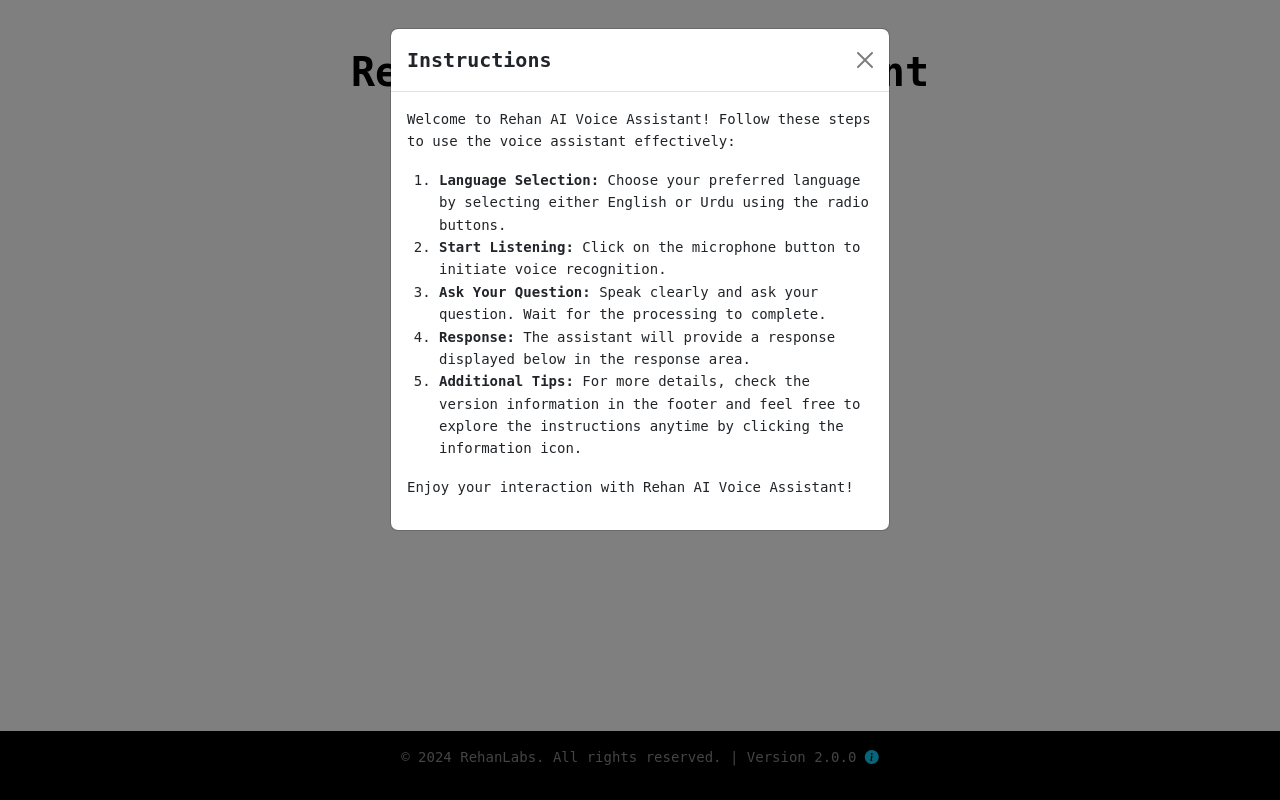
After one commit to MuhammadNasarUddin/nasar, a Flask app: page /rehanai/ in a window 1280 px wide. The commit adds this page. Run offline with Flask 3, Linux system fonts and the light colour scheme.

Commit message:
initial commit

```diff
--- a/app.py
+++ b/app.py
@@ -7,23 +7,16 @@
 from mp4 import mp4_app
 from resizer import resizer_app
 from supertec import supertec_app
-from callannie import callannieapp
-from flask import Flask
+# from callannie import callannieapp
+from rehanai import rehanaiapp
 
 app = Flask(__name__)
 app.secret_key = 'nasar123'  # Set a secret key for session management
-
-# Configure logging
-# logging.basicConfig(filename='app.log', level=logging.DEBUG)
-# logging.basicConfig(filename='record.log', level=logging.DEBUG, format=f'%(asctime)s %(levelname)s %(name)s %(threadName)s : %(message)s')
-
 
 app.config['MAX_CONTENT_LENGTH'] = 100 * 1024 * 1024  # Allow up to 10 megabytes
 
 @app.route('/')
 def index():
-    # app.logger.info('Info level log')
-    # app.logger.warning('Warning level log')
     return render_template('index.html')
 
 app.register_blueprint(qrcode_app, url_prefix='/qrcode')
@@ -33,7 +26,9 @@
 app.register_blueprint(mp4_app, url_prefix='/mp4')
 app.register_blueprint(resizer_app, url_prefix='/resizer')
 app.register_blueprint(supertec_app, url_prefix='/bot')
-app.register_blueprint(callannieapp, url_prefix='/callannie')
+# app.register_blueprint(callannieapp, url_prefix='/callannie')
+app.register_blueprint(rehanaiapp, url_prefix='/rehanai')
+
 
 if __name__ == "__main__":
     app.run(debug=True, port=8001)
--- /dev/null
+++ b/templates/rehanai.html
@@ -0,0 +1,325 @@
+<!-- index.html -->
+
+<!DOCTYPE html>
+<html lang="en">
+  <head>
+    <meta charset="UTF-8" />
+    <meta name="viewport" content="width=device-width, initial-scale=1.0" />
+    <title>RehanLabs | Voice Assistant</title>
+
+    <!-- External Stylesheets -->
+    <link rel="icon" href="/static/favicon.png" type="image/png" />
+    <link
+      rel="stylesheet"
+      href="https://cdn.jsdelivr.net/npm/bootstrap-icons@1.11.3/font/bootstrap-icons.min.css"
+    />
+    <link
+      href="https://cdn.jsdelivr.net/npm/bootstrap@5.3.2/dist/css/bootstrap.min.css"
+      rel="stylesheet"
+    />
+    <script src="https://code.jquery.com/jquery-3.7.1.js"></script>
+
+    <!-- Internal Styles -->
+    <style>
+      body {
+        font-family: monospace;
+        background-color: white;
+      }
+
+      h1 {
+        font-weight: 900;
+        color: black;
+      }
+
+      #response-content {
+        margin-top: 20px;
+      }
+
+      /* .instruction-marquee {
+            color:black;
+            white-space: nowrap;
+            overflow: hidden;
+            box-sizing: border-box;
+            font-weight: 500;
+        } */
+      #version-footer {
+        position: fixed;
+        bottom: 0;
+        width: 100%;
+        font-size: 14px;
+        text-align: left;
+        color: #888;
+      }
+
+      /* Add this style block to your existing styles in the head section of your HTML */
+      .modal-body {
+        font-size: 14px;
+        line-height: 1.6;
+      }
+    </style>
+  </head>
+  <body>
+    <!-- Instruction Marquee -->
+    <div class="container col-lg-12 col-md-12 col-sm-12">
+      <!-- Main Content Container -->
+      <div class="container-fluid text-center mt-5">
+        <!-- Title -->
+        <h1 style="font-weight: 900">Rehan AI Voice Assistant</h1>
+
+        <div class="mt-4">
+          <div class="form-check form-check-inline">
+            <input
+              class="form-check-input"
+              type="radio"
+              name="languageRadio"
+              id="englishRadio"
+              value="en"
+              checked
+            />
+            <label class="form-check-label" for="englishRadio">English</label>
+          </div>
+          <div class="form-check form-check-inline">
+            <input
+              class="form-check-input"
+              type="radio"
+              name="languageRadio"
+              id="urduRadio"
+              value="ur"
+            />
+            <label class="form-check-label" for="urduRadio">Urdu</label>
+          </div>
+          <!-- Add more radio buttons for additional languages if needed -->
+        </div>
+
+        <!-- Ask Button -->
+        <br />
+
+        <img
+          id="start-listening-form"
+          src="/static/podcast2.png"
+          width="54"
+          height="54"
+          alt=""
+        />
+        <img
+          style="display: none"
+          width="90"
+          height="90"
+          id="start-listening-form-with-gif"
+          src="/static/podcast.gif"
+          alt="Animated GIF"
+        />
+
+        <!-- Response Content -->
+      </div>
+      <div class="mt-5 container-fluid" id="response-content"></div>
+    </div>
+
+    <div
+      class="modal fade"
+      id="instructionModal"
+      tabindex="-1"
+      role="dialog"
+      aria-labelledby="instructionModalLabel"
+      aria-hidden="true"
+    >
+      <div class="modal-dialog modal-dialog-scrollable" role="document">
+        <div class="modal-content">
+          <div class="modal-header">
+            <h5 class="modal-title" id="instructionModalLabel">
+              <strong>Instructions</strong>
+            </h5>
+            <button
+              type="button"
+              class="btn-close"
+              data-bs-dismiss="modal"
+              aria-label="Close"
+            ></button>
+          </div>
+          <div class="modal-body">
+            <p>
+              Welcome to Rehan AI Voice Assistant! Follow these steps to use the
+              voice assistant effectively:
+            </p>
+            <ol>
+              <li>
+                <strong>Language Selection:</strong> Choose your preferred
+                language by selecting either English or Urdu using the radio
+                buttons.
+              </li>
+              <li>
+                <strong>Start Listening:</strong> Click on the microphone button
+                to initiate voice recognition.
+              </li>
+              <li>
+                <strong>Ask Your Question:</strong> Speak clearly and ask your
+                question. Wait for the processing to complete.
+              </li>
+              <li>
+                <strong>Response:</strong> The assistant will provide a response
+                displayed below in the response area.
+              </li>
+              <li>
+                <strong>Additional Tips:</strong> For more details, check the
+                version information in the footer and feel free to explore the
+                instructions anytime by clicking the information icon.
+              </li>
+            </ol>
+            <p>Enjoy your interaction with Rehan AI Voice Assistant!</p>
+          </div>
+        </div>
+      </div>
+    </div>
+
+    <footer id="version-footer" class="text-center mt-5 bg-black p-3">
+      <p>
+        &copy; 2024 RehanLabs. All rights reserved. | Version 2.0.0
+        <span
+          id="info-icon"
+          class="bi bi-info-circle-fill text-info"
+          style="cursor: pointer"
+        ></span>
+      </p>
+      <!-- You can replace "Version 2.0.0" with your actual version information -->
+
+      <!-- Information Modal Trigger Script -->
+      <script>
+        document
+          .getElementById("info-icon")
+          .addEventListener("click", function () {
+            $("#instructionModal").modal("show");
+          });
+      </script>
+    </footer>
+
+    <!-- Scripts -->
+    <script>
+      // Open the instruction modal when the page loads
+      $(document).ready(function () {
+        $("#instructionModal").modal("show");
+      });
+
+      document.addEventListener("DOMContentLoaded", function () {
+        const recognition = new webkitSpeechRecognition();
+        recognition.continuous = false;
+
+        // Default language
+        recognition.lang = "en-US";
+
+        const responseContent = document.getElementById("response-content");
+        const micButton = document.getElementById("start-listening-form");
+        const gifButton = document.getElementById(
+          "start-listening-form-with-gif"
+        );
+
+        // Language radio buttons
+        const englishRadio = document.getElementById("englishRadio");
+        const urduRadio = document.getElementById("urduRadio");
+
+        // Event listeners for language change
+        englishRadio.addEventListener("change", function () {
+          if (this.checked) {
+            recognition.lang = "en-US";
+          }
+        });
+
+        urduRadio.addEventListener("change", function () {
+          if (this.checked) {
+            recognition.lang = "ur-PK";
+          }
+        });
+
+        function playAudio(audioSrc) {
+          const timestamp = new Date().getTime();
+          const updatedSrc = `${audioSrc}?v=${timestamp}`;
+          const audio = new Audio(updatedSrc);
+          audio.play();
+        }
+
+        function updateResponseContent(content, color) {
+          const formattedText = content.replace(/\\n/g, "\n");
+          // Replace line breaks with a space
+          responseContent.innerHTML = `<p style="color:${color};font-weight:bolder; white-space: pre-line;">${formattedText}</p>`;
+          playAudio("/static/output.mp3");
+
+          micButton.addEventListener("click", startRecognition);
+        }
+
+        function startRecognition() {
+          responseContent.innerHTML =
+            '<p style="color:#666;font-weight:bolder;"></p>';
+
+          // Show the GIF button when starting recognition
+          micButton.style.display = "none";
+          gifButton.style.display = "inline-block";
+
+          recognition.start();
+
+          // Disable microphone button after green response
+          micButton.removeEventListener("click", startRecognition);
+        }
+
+        recognition.onresult = function (event) {
+          const transcript = event.results[0][0].transcript;
+          console.log("You said:", transcript);
+
+          responseContent.innerHTML =
+            '<p style="color:red;font-weight:bolder;"> ' + transcript + "</p>";
+          responseContent.innerHTML +=
+            '<p style="color:#666;font-weight:bolder;"><i class="bi bi-hourglass"></i> Processing...</p>';
+
+          fetch("/rehanai/process_audio", {
+            method: "POST",
+            headers: {
+              "Content-Type": "application/json",
+            },
+            body: JSON.stringify({ transcript }),
+          })
+            .then((response) => response.json())
+            .then((data) => {
+              if (data.response_content) {
+                const cleanResponse = JSON.stringify(
+                  data.response_content
+                ).replace(/\n/g, "");
+                updateResponseContent(cleanResponse, "green");
+              } else {
+                console.error("Error in AI response:", data.error);
+                const cleanError = data.error.replace(/\n/g, "");
+                responseContent.innerHTML =
+                  '<p style="color:#ff0000;font-weight:bolder;">Error in AI response ' +
+                  cleanError +
+                  "</p>";
+              }
+            })
+            .catch((error) => {
+              console.error("Error in fetch:", error);
+              responseContent.innerHTML =
+                '<p style="color:#ff0000;font-weight:bolder;">Error in fetch: ' +
+                error.message +
+                "</p>";
+            });
+        };
+
+        recognition.onend = function () {
+          if (responseContent.innerHTML.trim() === "") {
+            responseContent.innerHTML =
+              '<p style="color:#ff0000;font-weight:bolder;">No response received. Please try again.</p>';
+          }
+
+          // Hide the GIF button after recognition ends
+          micButton.style.display = "inline-block";
+          gifButton.style.display = "none";
+        };
+
+        micButton.addEventListener("click", startRecognition);
+      });
+    </script>
+
+    <!-- Bootstrap Scripts -->
+    <script
+      src="https://cdn.jsdelivr.net/npm/bootstrap@5.3.2/dist/js/bootstrap.bundle.min.js"
+      integrity="sha384-C6RzsynM9kWDrMNeT87bh95OGNyZPhcTNXj1NW7RuBCsyN/o0jlpcV8Qyq46cDfL"
+      crossorigin="anonymous"
+    ></script>
+  </body>
+</html>
```
Also changed, not shown: rehanai.py (added, +100 -0 lines), templates/index.html (+9 -9 lines), 1 other file.
